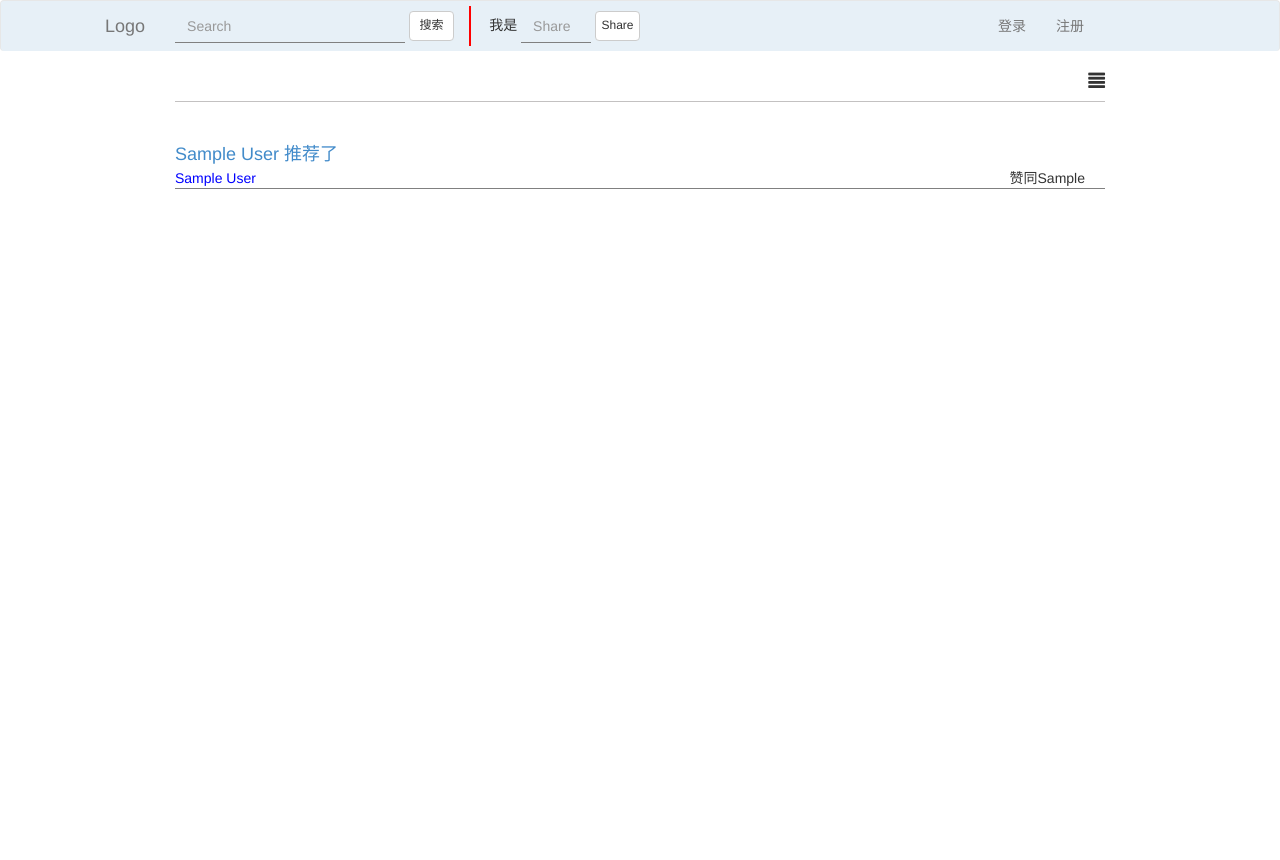
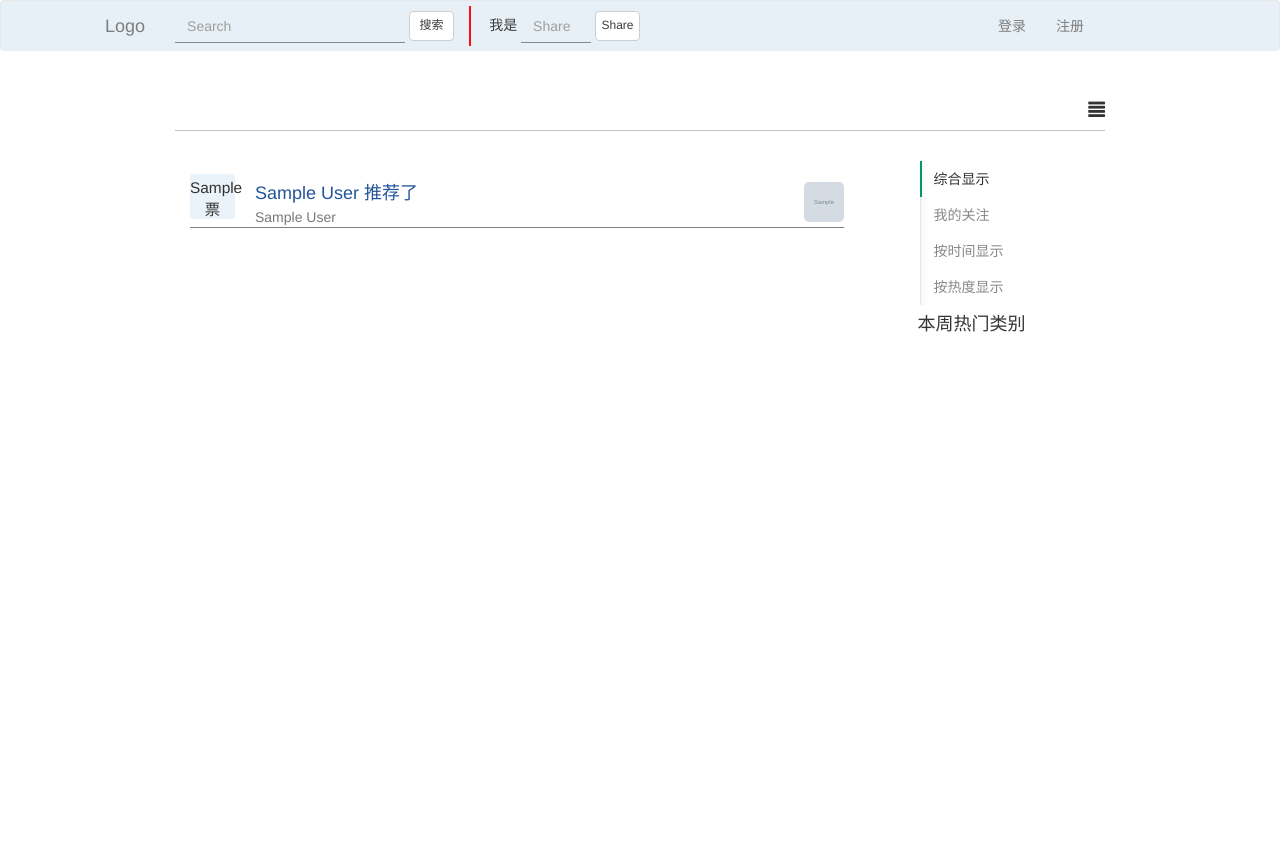
Before and after one commit to polandeme/share, a CodeIgniter app: page /share/ in a window 1280 px wide. Shown: the top 860 px of the page. Before the commit the page ends 189 px from the top, so only its background shows below. Run offline with CodeIgniter, Linux system fonts and the light colour scheme; tables that the repository leaves empty or names only in its code hold one stand-in row (values such as "Sample post"); grey boxes marked "Sample" are stand-in pictures; data that the repository does not hold is empty.

Commit message:
follow change

```diff
--- a/application/controllers/user.php
+++ b/application/controllers/user.php
@@ -205,12 +205,6 @@ class User extends CI_Controller {
             $fileName = $data['upload_data']['file_name'];  //取得文件名
             $res = $this ->m_user ->update_avatar($fileName,$userName);
             echo "<input rel='$fileName' id ='ifr-rel'/>";
-            // echo base_url(). 'assets/uploads/images/avatar/'. $fileName;
-            // $userName = $_POST['name'];
-            // $sql = "SELECT u_avatar FROM sh_user WHERE u_name = '$userName' LIMIT 1";
-            // $query = $this ->db ->query($sql);
-            // $res = $query ->row_array();
-            // echo  $res['u_avatar'];
         }
     }
 
--- a/application/models/m_index.php
+++ b/application/models/m_index.php
@@ -15,6 +15,11 @@ class M_index extends CI_Model {
     {
         return $this ->db ->count_all_results();
     }
+
+    public function get_hot_cate()
+    {
+
+    }
 };
 
 ?>
--- a/application/models/m_user.php
+++ b/application/models/m_user.php
@@ -82,6 +82,7 @@ class M_user extends CI_Model {
      * @param $userId $friendId 关系用户Id
      * @date    Mar 11 03 2014
      * @author  Polande
+     *
      */
     public function follow($userId, $friendId, $relation)
     {
@@ -142,8 +143,9 @@ class M_user extends CI_Model {
                 } else {
                     $res['fw_relation'] = 3;
                 }
+
             return $res;
-            }
+        }
     }
 
     public function  update_avatar($userAvat, $userName)
--- a/application/views/index.php
+++ b/application/views/index.php
@@ -3,15 +3,44 @@
     <div class ="show-select"> <span class="glyphicon glyphicon-align-justify"></span> </div>
     <hr>
     <div class="content">
+        <!-- index post list -->
+        <div class="col-md-9">
             <?php foreach ($title as $row) { ?>
                 <div class="per-content">
-            <a class="content_title"  href ="<?php echo base_url() . "index.php/share/index/". ($row->pt_id *1024 + 19940309) * 10; ?>" >
+                    <div class = "vote" rel ="<?php echo $row ->pt_id ;?>"  id = "post-<?php echo $row ->pt_id; ?>" >
+                         <div class="vote-up-num"><?php echo $row ->pt_up; ?></div>
+                        <div>票</div>
+                    </div>
+                    <div class = "content_title">
+                            <a href ="<?php echo base_url() . "index.php/share/index/". ($row->pt_id *1024 + 19940309) * 10; ?>" >
                             <?php if(empty($row->pt_role)){ echo $row ->u_name;  }
                                 else {?> <!-- 我是 --><?php echo $row ->pt_role; ?> <?php }?> 推荐了<?php echo $row ->pt_cate; echo $row -> pt_content ?></a>
-                        <div class="content_date">
-                            <?php echo $row ->pt_date; ?>
                     </div>
-                <span class="post-author" data-id = "<?php echo $row ->u_sec_id; ?>" rel = "2" >
+                    <div class = "content-other-data">
+                            <!-- <div class="content_date">  -->
+                           <!-- </div> -->
+                           <div class = "user-avata-msg post-author">
+                                <img src="<?php echo base_url(); ?>assets/uploads/images/avatar/<?php echo $row ->u_avatar; ?>" width ='40px' height='40px' >
+                                <div class="advance-hover">
+                                <div class="post-author-detail" >
+                                    <div class ="arrow"></div>
+                                    <div class="post-author-content">
+                                        <div class="post-author-wrap">
+                                            <div class="author-wrap-top">
+                                                <img src="<?php echo base_url(); ?>assets/uploads/images/avatar/<?php echo $row ->u_avatar; ?>" width ='40px'  >
+                                                <button type="button" data-id="<?php echo $row ->u_sec_id ;?>" data-rale="0" rel="" class="follow">关注 </button>
+                                            </div>
+                                            <div class ="author-wrap-bottom">
+                                                <div class="vote-num">赞同 <span></span></div>
+                                                <div class="author-motto"><?php echo $row ->u_motto; ?> </div>
+                                            </div>
+                                        </div>
+                                    </div>
+                                </div>
+                            </div>
+                           </div>
+                            <!-- /avata -->
+                        <span class="post-author post-author-msg" data-id = "<?php echo $row ->u_sec_id; ?>" rel = "2" >
                             <a href="<?php echo base_url();?>index.php/user/index/<?php echo $row->u_name;?>" class = "post-author-name">
                                 <?php echo '   ' . $row ->u_name ;?>
                             </a>
@@ -22,7 +51,7 @@
                                         <div class="post-author-wrap">
                                             <div class="author-wrap-top">
                                                 <img src="<?php echo base_url(); ?>assets/uploads/images/avatar/<?php echo $row ->u_avatar; ?>" width ='40px'  >
-                                        <button type="button" data-id="<?php echo $row ->u_sec_id ;?>" data-rela="0" rel=0 class="follow">关注 </button>
+                                                <button type="button" data-id="<?php echo $row ->u_sec_id ;?>" data-rale="0" rel="" class="follow">关注 </button>
                                             </div>
                                             <div class ="author-wrap-bottom">
                                                 <div class="vote-num">赞同 <span></span></div>
@@ -33,12 +62,29 @@
                                 </div>
                             </div>
                         </span>
-                <div class="vote">
-                    <span class="vote-up" rel ="<?php echo $row ->pt_id ;?>"  id = "post-<?php echo $row ->pt_id; ?>" > 赞同 </span>
-                    <span class="vote-up-num"><?php echo $row ->pt_up; ?> </span>
                     </div>
                 </div>
             <?php } ?>
+        </div>
+        <!-- /post list -->
+        <!-- index sidebar -->
+        <div class ="col-md-2 col-md-offset-1 g-sidebar">
+            <div class="post-nav-group">
+                <a class="post-nav-item " href="<?php echo base_url(); ?>" > 综合显示</a>
+                <a class="post-nav-item" href="#" > 我的关注</a>
+                <a class="post-nav-item" href="#" >按时间显示</a>
+                <a class="post-nav-item" href="#" > 按热度显示</a>
+            </div>
+
+            <div class="sd-hot-cate">
+                <h4>本周热门类别 </h4>
+                <div class="sd-hot-cate-detail">
+                    <a class="per-cate" href="#">
+                    </a>
+                <div>
+            </div>
+        </div>
+        <!-- /sidebar -->
     </div>
 </div>
     <a href="javascript:;" class="go-top center"><span class="glyphicon glyphicon-arrow-up"></span></a>
--- a/application/views/share.php
+++ b/application/views/share.php
@@ -54,7 +54,7 @@
         </div>
         <!-- /left label -->
         <!-- sidebar start -->
-        <div class="col-md-2 share-sidebar">
+        <div class="col-md-2 g-sidebar">
             <?php echo $post['pt_detail']; ?>
         </div>
         <!-- /sidebar -->
--- a/assets/css/style.css
+++ b/assets/css/style.css
@@ -1,16 +1,14 @@
-a {
-    text-decoration: none !important;
-}
+/* commend */
 .glyphicon {
     font-size: 1.2em;
     float: right;
 }
 .wrap {
     width: 960px;
-    height: auto;
+    height: 850px;
     margin-bottom: 100px;
+    padding-top: 100px;
 }
-
 .wrap hr {
     margin-top: 30px;
     border-top:1px solid #c3c1c1;
@@ -23,23 +21,55 @@ a {
 }
 .per-content {
     float: left;
-    width: 100%;
+    margin-top: 10px;
+    width: 98%;
     border-bottom: 1px solid gray;
 }
 .content_title {
+    float: left;
+    width: 90%;
+    height: auto;
+    margin-left: 20px;
+}
+.content_title a {
     margin-top: 10px;
+    color: #259;
     font-size: 18px;
     float: left;
-    width: 100%;
+    width: auto;
+}
+.content_title a:hover {
+    color: #4e7d9f;
+}
+.content-other-data {
+    margin-left: 50px;
 }
 .content_date {
     float: right;
+    margin-right: 30px;
+    color: rgb(119,120,122);
+
+}
+.post-nav-group {
+    box-shadow: inset 1px 0 0 #e6e6e6;
+    background: -webkit-linear-gradient(left,#f6f6f6 0,#fff 8px);
+
+}
+.post-nav-group, .post-nav-item {
+    border-left: 2px solid transparent;
+}
+.post-nav-item {
+    display: block;
+    padding: 8px 12px;
+    color: #888;
+}
+.post-nav-item:hover ,.actived{
+    border-left: 2px solid #009a61 ;
+    color: #333;
 }
 /* register page
  * 2014-03-02
- *
  */
-
 .reg-content .form-group , .reg-content input{
     height: 30px;
     border-radius: 0;
@@ -119,12 +149,14 @@ a {
 
 .advance-hover {
     width: 230px;
-    height: 30px;
+    height: 180px;;
     position: absolute;
     /* border: 1px solid gray; */
-    margin-top: -1px;
+    z-index: 9999;
+    margin-top: -4px;
     padding-top: 7px;
-    /* padding-top: 10px; */
+    padding-left: 10px;
+    margin-left: -5px;
     display: none;
 }
 .header-nav {
@@ -133,6 +165,10 @@ a {
 }
 .nav-menu {
     background: #e7f0f7;
+    opacity: .95;
+    position: fixed;
+    z-index: 999;
+    width: 100%;
 }
 .userName{
     position: absolute;
@@ -213,24 +249,52 @@ a {
     /* float: left; */
     display: none;
 }
-.vote-up , .voted-up{
+.vote , .voted-up{
     cursor: pointer;
+}
+/* 替换 vote-up */
+.vote{
+    float: left;
+    width: 45px;
+    height: 45px;
+    text-align: center;
+    font-size: 110%;
+    border-radius: 3px;
+    padding-top: 3px;
+    margin-top: 3px;
+    background-color: #eaf3f9;
+    /* border: 1px solid red; */
+}
+.vote:hover {
+    background-color: #def6ff;
 }
 .post-author-name {
     color: blue;
 }
 
-.vote-up, .post-author, .voted-up-num, .vote-up-num {
+.vote-up, .post-author {
     float: left;
 }
 .post-author {
-    color: black;
+    margin-left: 15px;
+}
+.post-author a {
+    color: rgb(119,120,122);
+}
+.post-author > a:hover {
+    background-color: #ecf7fb;
 }
 .post-author-wrap {
     margin: 10px;
-    /* border: 1px solid gray; */
     width: 195px;
     height: 115px;
+}
+.user-avata-msg {
+    margin-top: -25px;
+    float: right;
+}
+.user-avata-msg img {
+    border-radius: 5px;
 }
 .author-motto {
     margin-bottom: 0;
@@ -259,9 +323,8 @@ a {
 .author-motto {
     margin-top: 50px;
 }
-.vote {
-    float: right;
-    margin-right: 20px;
+.post-author-detail {
+    position: absolute;
 }
 .post-author-content span {
     /* margin-top: 25px; */
@@ -275,30 +338,32 @@ a {
     width: 0;
     height: 0;
     margin-top: -5px;
-    border-left: 10px solid ;
-    border-right: 10px solid ;
-    border-bottom: 10px solid ;
-    border-color:  transparent transparent red transparent;
+    border-left: 12px solid ;
+    border-right: 12px solid ;
+    border-bottom: 12px solid ;
+    border-color:  transparent transparent rgb(106,154,201) transparent;
 }
 .post-author-content {
     position: absolute;
-    margin-top: 5px;
+    margin-top: 7px;
     margin-left: -5px;
     border-radius: 4px;
     width: 220px;
     background-color: white;
     height: 160px;
-    border: 1px solid red;
+    border: 1px solid #768def;
     /* z-index: 1; */
 }
 .form-ckeditor{
     width: 610px;
     height: 100px;
 }
-/*==========================================share page */
-.share-sidebar {
-    height: 1000px;
-    border-left: 1px solid gray;
+/* globel */
+.g-sidebar {
+    height: 700px;
+    /* border-left: 1px solid gray; */
+    margin-left: 45px;
+    padding-left: 0;
 }
 .post-detail-title {
     border-bottom: 1px solid gray;
--- a/assets/js/main.js
+++ b/assets/js/main.js
@@ -109,19 +109,22 @@ $("#userName").change(function(){
 //      优化结构
 //      @date Mar 10 2014
 
-$(".vote-up").click(function(){
+$(".vote").click(function(){
     var id = $(this).attr("rel");
-    $(this).text("已赞");
+    // $(this).text("已赞");
     $.ajax({
         type: 'POST',
         url: base_url + 'index.php/rank/up_vote',
         data: {'id' :id},
         cache: false,
         success: function(msg){
-          $("#post-" + id).next(".vote-up-num").html(msg);
-          $("#post-" + id).next(".vote-up-num").addClass("voted-up-num").removeClass("vote-up-num");
+          $("#post-" + id).children(".vote-up-num").html(msg);
+          $("#post-" + id).children(".vote-up-num").addClass("voted-up-num").removeClass("vote-up-num");
         }
     });
+    $(this).css(
+        'background-color', '#c2e6f4'
+    );
 });
 
 
@@ -133,69 +136,28 @@ function fetch_progress(){
                         $('#progress .bar').css('width', progress + '%');
                         if(progress <= 100){
                             setTimeout('fetch_progress()', 1000);
-                        }else{
-                            // var relSrc = $(window.frames[0].document).find("input").attr('rel');
-                            var relSrc = $(window.frames[0].document).find("#ifr-rel");
-                            $('.btn-up-avat').on('',function(){
-                                var relSrc = $(window.frames[0].document).find("input").attr('rel');
-                                console.log(relSrc);
-                            });
+                        } else{
+
                             $('#progress .label').html('完成!');
+                            setTimeout(function get_rel(){
+                            $('#progress .label').html('完成!');
+                            var relSrc = $(window.frames[0].document).find("input").attr('rel');
+                            console.log(relSrc);
+                            var img = base_url + 'assets/uploads/images/avatar/'+ relSrc;
+                            $('.user-msg-basic img').attr('src', img);
+                            },
+300);
                         }
     }, 'html');
-}
+                           }
 
 $('.sub-form').submit(function(){
     $('#progress').show();
-        setTimeout(fetch_progress(), 1000);
+    do{
+        setTimeout(fetch_progress(), 40);
+    }while($(window.frames[0].document).find("input").attr('rel'));
+
 });
-/*
-//ajax 显示图片
-// $(".btn-up-avat").click(function(){
-function fetch_process(){
-    $.ajax({
-        type: 'GET',
-        url: base_url + 'index.php/user/up_process',
-        // data: {},
-        sucess: function(msg){
-            var process = pareInt(msg);
-            $("#progress .label").html(progress+ '%');
-            if(progress < 100)
-                {
-                    setTimeout('fetch_process', 100);
-                }
-                else{
-                    var relSrc = $(window.frames[0].document).find("input").attr('rel');
-                    console.log(relSrc);
-                }
-        }
-    });
-}
-    var userName = $(".msg-name").attr('rel');
-    $(".sub-form").submit(function(){
-        $('#progress').show();
-         setTimeout('fetch_process', 1000);
-    });
-    // var relSrc = $(window.frames[0].document).find("input").attr('rel');
-    // console.log(relSrc);
-    /*$.ajax({
-        type: 'POST',
-        url: base_url + 'index.php/user/ajax_user_avat',
-        data: {'name': userName},
-        cache: false,
-        success: function(msg){
-            var img = base_url + 'assets/uploads/images/avatar/'+ msg;
-            $('.user-msg-basic img').attr('src', img);
-            console.log(img);
-        }
-    });*/
-// });
-
-/*上传进度 */
-
-
-
-
 
 //前端判断登录
 $(".share-btn, .comment-submit ,.follow").click(function(){
@@ -205,7 +167,7 @@ $(".share-btn, .comment-submit ,.follow").click(function(){
             }
     });
 //用户信息显示
-$(".post-author").mouseover(function(){
+$(".post-author").mouseenter(function(){
     var userId = $(".link-user-name").data('userid'),
         id = $(this).data('id'),
         relation = $(".follow").attr('rel'),
@@ -221,22 +183,27 @@ $(".post-author").mouseover(function(){
             $(".post-author-detail span").text(msg[0].u_up);
                 try {
                     relation = msg[0].relation.fw_relation;
+                    // console.log('relation');
                     that.attr('rel', relation);
                         if(relation  == 1) {
-                        $(".follow").text("取消关注").click(function(){
-                         $(this).text("关注").attr('rel', 0);
+                        $(".follow").attr('rel',1);
+                        $(".follow").text("取消").click(function(){
+                         $(this).text("关注");
                         });
                     } else if (relation == 2){
+                            $(".follow").attr('rel',2);
                         $(".follow").text("回关").click(function(){
-                         $(".follow").text("each");
+                             $(".follow").text("each");
                         });
                     } else if(relation == 3) {
+                            $(".follow").attr('rel',3);
                         $(".follow").text("each").click(function(){
                             $(this).text("回关");
                         });
-                    } else if(relation == 0) {
+                    } else  {
+                        $(".follow").attr('rel',0);
                         $(".follow").text("关注").click(function() {
-                                    $(this).text("取消");
+                                    $(this).text("取消").attr('rel',1); //right
                         });
                     }
                   } catch(e)
@@ -247,7 +214,7 @@ $(".post-author").mouseover(function(){
           });
     });
 
-$(".post-author ").mouseout(function(){
+$(".post-author ").mouseleave(function(){
     $(this).children().next().hide();
 });
 // follow
@@ -262,11 +229,21 @@ $(".follow").click(function(){
         data: { userId : userId, friendId : friendId, relation: relation  },
         cache: false,
         success: function(){
-            console.log("su");
+            // console.log("su");
         }
     });
 }); // follow END
 
+//导航active效果，判断当前url
+$(".post-nav-item").each(function(){
+    if(this.href === document.location.href || document.location.href.search(this.href) >= 0)
+        {
+            $(this).addClass("actived");
+        }
+        else{
+        }
+});
+//加载编辑器
 if(!($(".post-detail-word").text().trim()) == '' || !($(".post-detail-word")).text().trim() == null)
     {
        textares = $(".textarea , .submit-detail").remove();
```
Also changed, not shown: 1 other file. Lines whose indentation alone changed are shown as unchanged.
